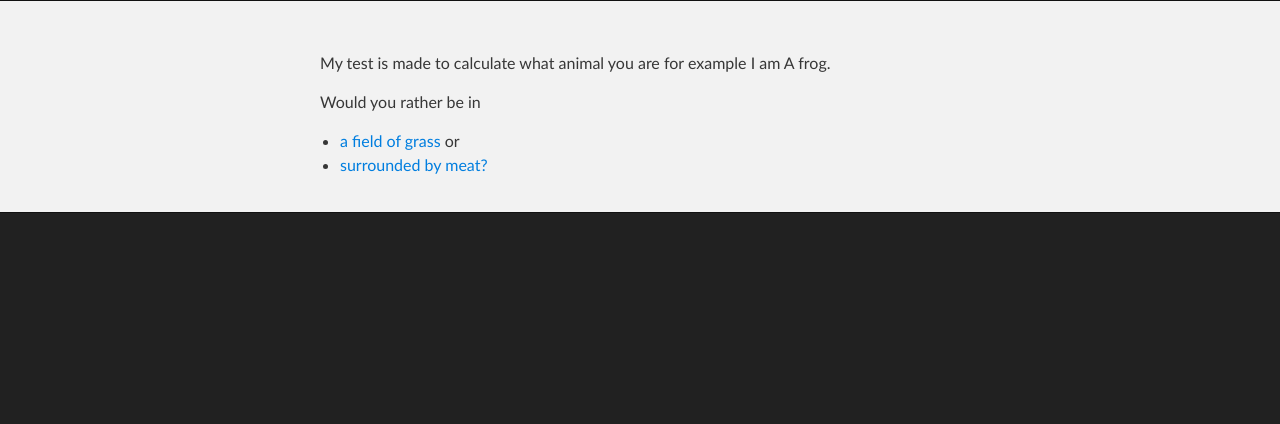
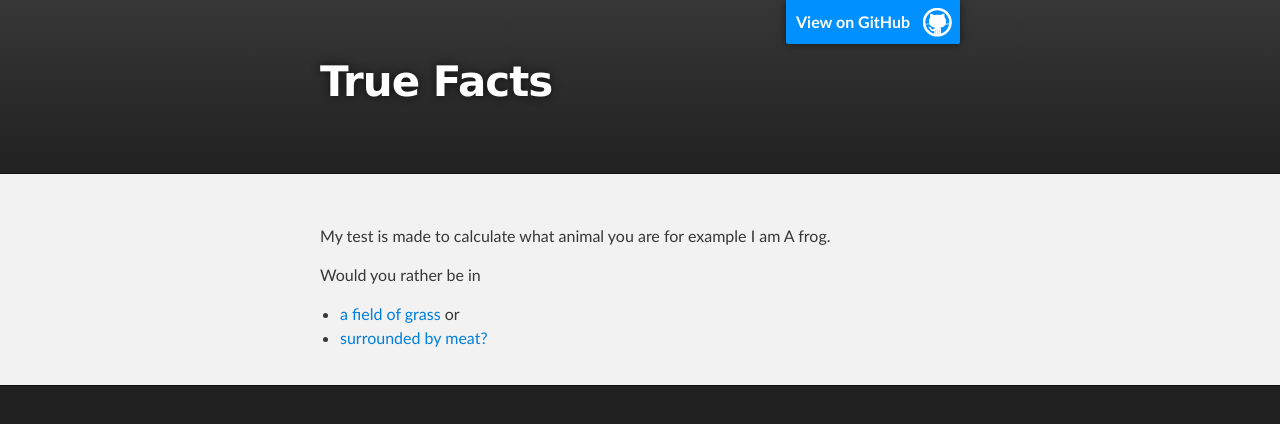
Before and after one commit to rosebubble/rosebubble.github.io, a plain HTML site: page what-animal-are-you.html in a window 1280 px wide. Drawn offline with Linux system fonts and the light colour scheme.

Commit message:
Update what-animal-are-you.html

```diff
--- a/what-animal-are-you.html
+++ b/what-animal-are-you.html
@@ -5,6 +5,15 @@
      <link rel="stylesheet" type="text/css" media="screen" href="stylesheets/stylesheet.css">
   </head>
   <body>
+        <div id="header_wrap" class="outer">
+        <header class="inner">
+          <a id="forkme_banner" href="https://github.com/rosebubble">View on GitHub</a>
+
+          <h1 id="project_title">True Facts</h1>
+          <h2 id="project_tagline"></h2>
+
+        </header>
+    </div>
      <div id="main_content_wrap" class="outer">
       <section id="main_content" class="inner">
         <p>My test is made to calculate what animal you are for example I am A frog.</p>
```
